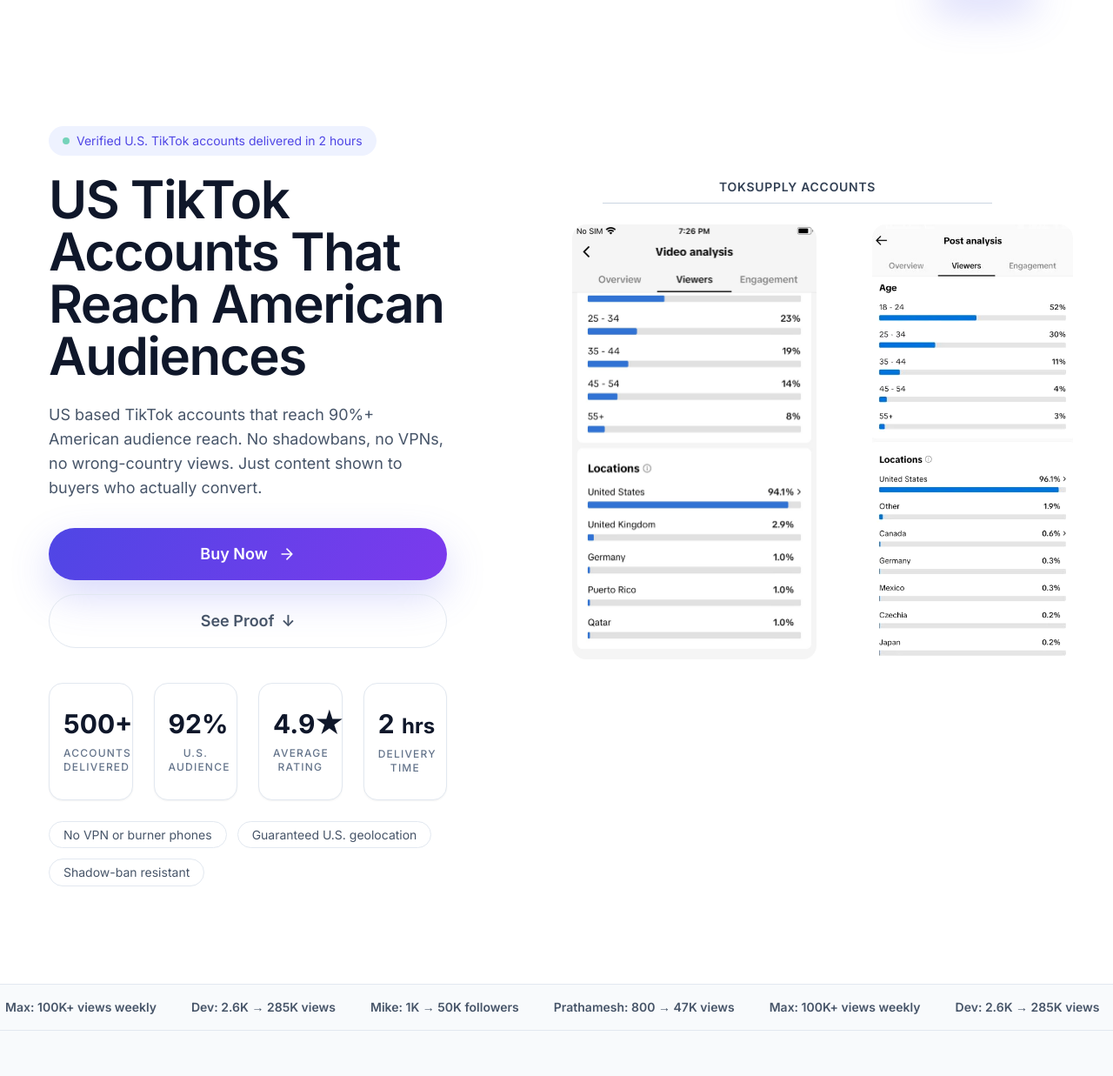
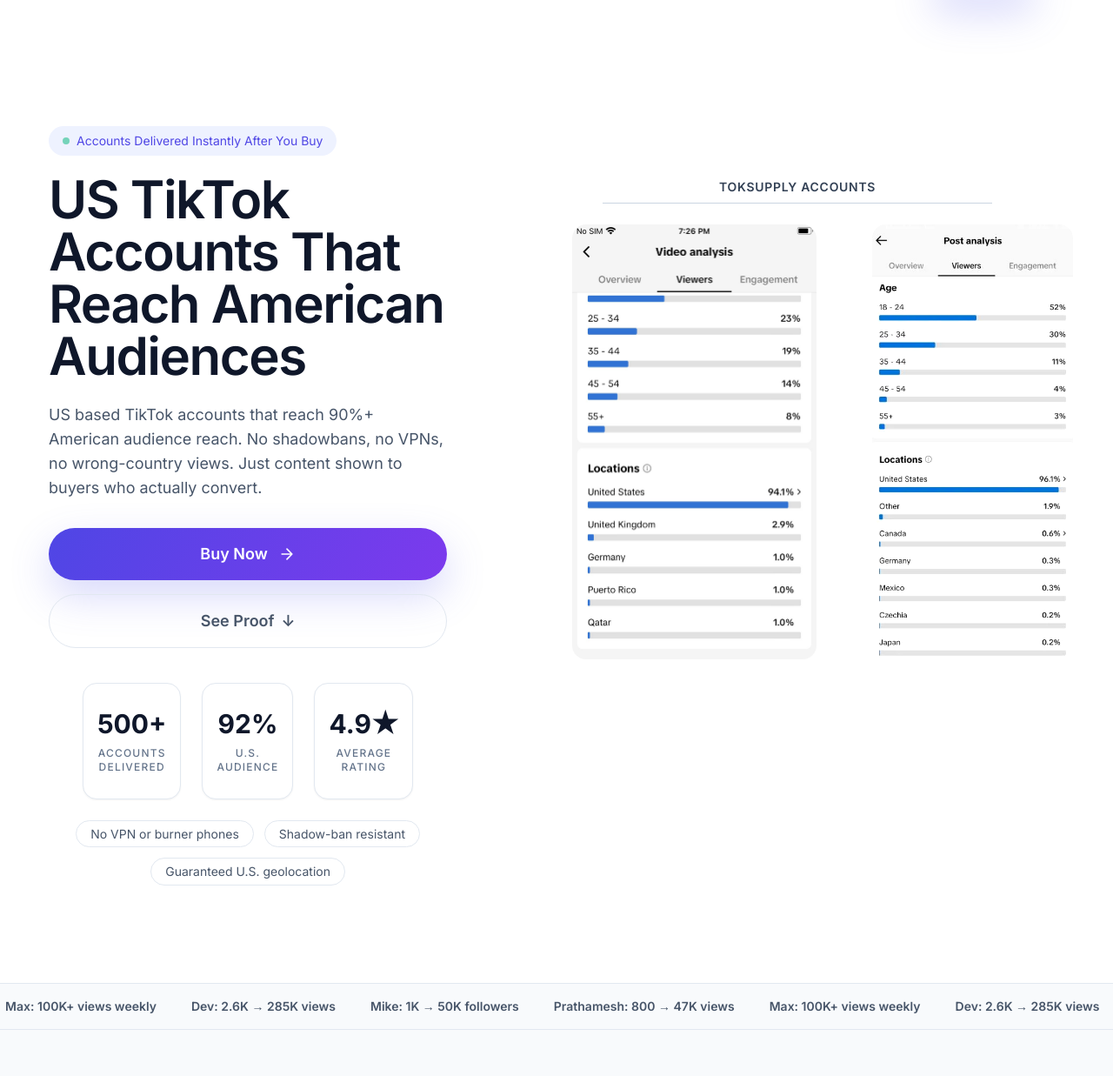
Before and after one commit to nowtoday2053/toksupply, a plain HTML site: page index.html in a window 1280 px wide. Shown: the part 63-1300 px from the top of the page at 87% size. Drawn offline with nearby package versions, Linux system fonts and the light colour scheme.

Commit message:
Update delivery messaging and FAQ section

```diff
--- a/index.html
+++ b/index.html
@@ -201,7 +201,7 @@
                 <div class="flex-1 -ml-0 md:-ml-8 w-full">
                     <div class="inline-flex items-center gap-2 rounded-full bg-indigo-50 px-3 md:px-4 py-1.5 md:py-2 text-[11px] sm:text-xs md:text-sm text-indigo-600 mb-4 md:mb-5">
                         <span class="inline-flex h-2 w-2 rounded-full bg-emerald-500 animate-pulse shrink-0"></span>
-                        <span class="leading-tight">Verified U.S. TikTok accounts delivered in 2 hours</span>
+                        <span class="leading-tight">Accounts Delivered Instantly After You Buy</span>
                     </div>
                     <h1 class="text-2xl sm:text-3xl md:text-5xl lg:text-6xl font-semibold tracking-tight leading-[1.1] text-slate-900">
                         US TikTok Accounts That Reach American Audiences
@@ -221,7 +221,7 @@
                             <span>↓</span>
                         </a>
                             </div>
-                    <div class="mt-6 sm:mt-8 md:mt-10 grid grid-cols-2 sm:grid-cols-4 gap-4 sm:gap-5 md:gap-6">
+                    <div class="mt-6 sm:mt-8 md:mt-10 flex flex-wrap justify-center gap-4 sm:gap-5 md:gap-6">
                         <div class="rounded-2xl border border-slate-200 bg-white px-3 sm:px-4 md:px-4 py-5 sm:py-6 md:py-7 shadow-sm text-center">
                             <p class="text-2xl sm:text-3xl md:text-3xl font-bold text-slate-900 mb-2" data-counter="500">0</p>
                             <p class="text-[10px] sm:text-[11px] md:text-xs uppercase tracking-widest text-slate-500 font-medium leading-tight">Accounts<br>Delivered</p>
@@ -234,18 +234,11 @@
                             <p class="text-2xl sm:text-3xl md:text-3xl font-bold text-slate-900 mb-2">4.9★</p>
                             <p class="text-[10px] sm:text-[11px] md:text-xs uppercase tracking-widest text-slate-500 font-medium leading-tight">Average<br>Rating</p>
                         </div>
-                        <div class="rounded-2xl border border-slate-200 bg-white px-3 sm:px-4 md:px-4 py-5 sm:py-6 md:py-7 shadow-sm text-center">
-                            <div class="mb-2 whitespace-nowrap">
-                                <span class="text-2xl sm:text-3xl md:text-3xl font-bold text-slate-900">2</span>
-                                <span class="text-xl sm:text-2xl md:text-2xl font-bold text-slate-900 ml-1">hrs</span>
-                            </div>
-                            <p class="text-[10px] sm:text-[11px] md:text-xs uppercase tracking-widest text-slate-500 font-medium leading-tight">Delivery<br>Time</p>
-                        </div>
                     </div>
-                    <div class="mt-4 sm:mt-4 md:mt-6 flex flex-wrap gap-2 sm:gap-2 md:gap-3 text-[11px] sm:text-xs md:text-sm text-slate-600">
+                    <div class="mt-4 sm:mt-4 md:mt-6 flex flex-wrap justify-center gap-2 sm:gap-2 md:gap-3 text-[11px] sm:text-xs md:text-sm text-slate-600">
                         <span class="rounded-full border border-slate-200 px-2.5 sm:px-3 md:px-4 py-1 sm:py-1.5 leading-tight">No VPN or burner phones</span>
+                        <span class="rounded-full border border-slate-200 px-2.5 sm:px-3 md:px-4 py-1 sm:py-1.5 leading-tight">Shadow-ban resistant</span>
                         <span class="rounded-full border border-slate-200 px-2.5 sm:px-3 md:px-4 py-1 sm:py-1.5 leading-tight">Guaranteed U.S. geolocation</span>
-                        <span class="rounded-full border border-slate-200 px-2.5 sm:px-3 md:px-4 py-1 sm:py-1.5 leading-tight">Shadow-ban resistant</span>
                     </div>
                 </div>
                 <div class="flex-[1.2] ml-0 md:ml-16 mt-6 sm:mt-8 md:mt-0 w-full lg:pt-[60px]">
@@ -442,7 +435,7 @@
                     <article class="rounded-2xl sm:rounded-3xl border border-slate-200 bg-white p-5 sm:p-6 md:p-8 fade-section shadow-card">
                         <div class="inline-flex h-10 w-10 sm:h-12 sm:w-12 items-center justify-center rounded-xl sm:rounded-2xl bg-indigo-50 text-indigo-600 text-base sm:text-lg font-semibold mb-4 sm:mb-6">2</div>
                         <h3 class="text-xl sm:text-2xl font-semibold mb-2 sm:mb-3 text-slate-900">Receive</h3>
-                        <p class="text-sm sm:text-base text-slate-600">We email verified login credentials in under 2 hours—no setup needed.</p>
+                        <p class="text-sm sm:text-base text-slate-600">We email login credentials instantly after you buy</p>
                     </article>
                     <article class="rounded-2xl sm:rounded-3xl border border-slate-200 bg-white p-5 sm:p-6 md:p-8 fade-section shadow-card">
                         <div class="inline-flex h-10 w-10 sm:h-12 sm:w-12 items-center justify-center rounded-xl sm:rounded-2xl bg-indigo-50 text-indigo-600 text-base sm:text-lg font-semibold mb-4 sm:mb-6">3</div>
@@ -652,10 +645,6 @@
                         <p class="mt-3 sm:mt-4 text-sm sm:text-base text-slate-600">Accounts are yours permanently. Many customers use the same accounts for 18+ months without interruption.</p>
                     </details>
                     <details class="rounded-xl sm:rounded-2xl border border-slate-200 bg-white p-4 sm:p-5 md:p-6 fade-section shadow-sm">
-                        <summary class="text-base sm:text-lg font-semibold cursor-pointer flex items-center justify-between gap-4 sm:gap-6 text-slate-900">What if an account gets banned?<span>+</span></summary>
-                        <p class="mt-3 sm:mt-4 text-sm sm:text-base text-slate-600">It's rare, but if it happens within the first 30 days, we replace it free of charge. Multi-account subscribers get priority replacements.</p>
-                    </details>
-                    <details class="rounded-xl sm:rounded-2xl border border-slate-200 bg-white p-4 sm:p-5 md:p-6 fade-section shadow-sm">
                         <summary class="text-base sm:text-lg font-semibold cursor-pointer flex items-center justify-between gap-4 sm:gap-6 text-slate-900">Can I use these for client accounts?<span>+</span></summary>
                         <p class="mt-3 sm:mt-4 text-sm sm:text-base text-slate-600">Yes. 70% of our customers are agencies managing multiple client accounts. That's why we built the monthly supply plan.</p>
                     </details>
```
Also changed, not shown: 1 other file.
